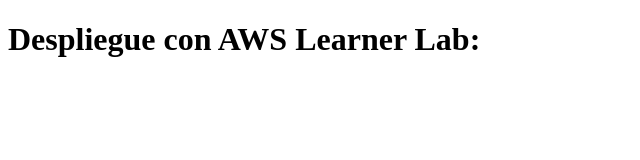
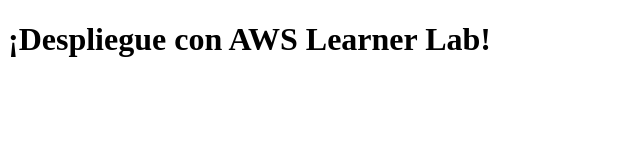
Before and after one commit to RentalMantis/mi-proyecto-devops, a plain HTML site: page src/index.html in a window 1280 px wide. Shown: the whole page, without its empty margins (0-640 px from the left). Drawn offline with Linux system fonts and the light colour scheme.

Commit message:
Update index.html

```diff
--- a/src/index.html
+++ b/src/index.html
@@ -7,6 +7,6 @@
     <link rel="stylesheet" href="styles.css">
 </head>
 <body>
-    <h1>Despliegue con AWS Learner Lab:</h1>
+    <h1>¡Despliegue con AWS Learner Lab!</h1>
 </body>
 </html>
```
